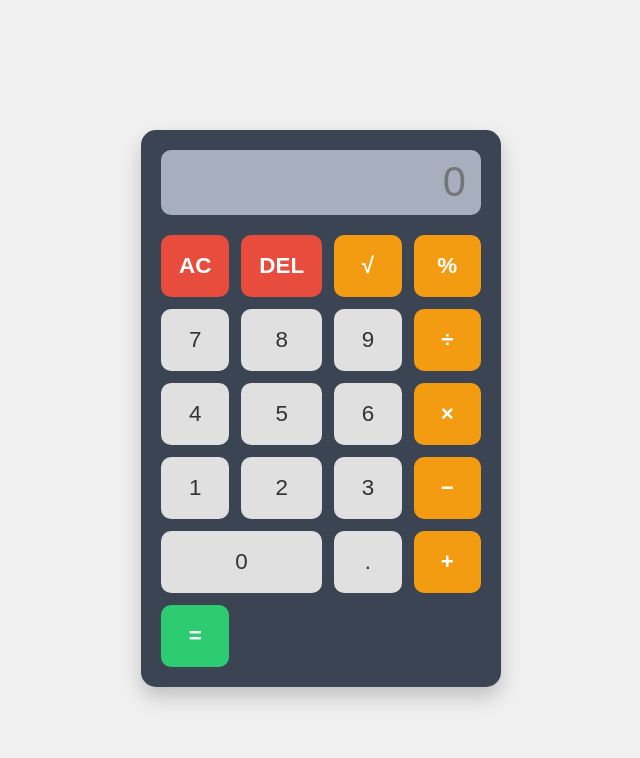
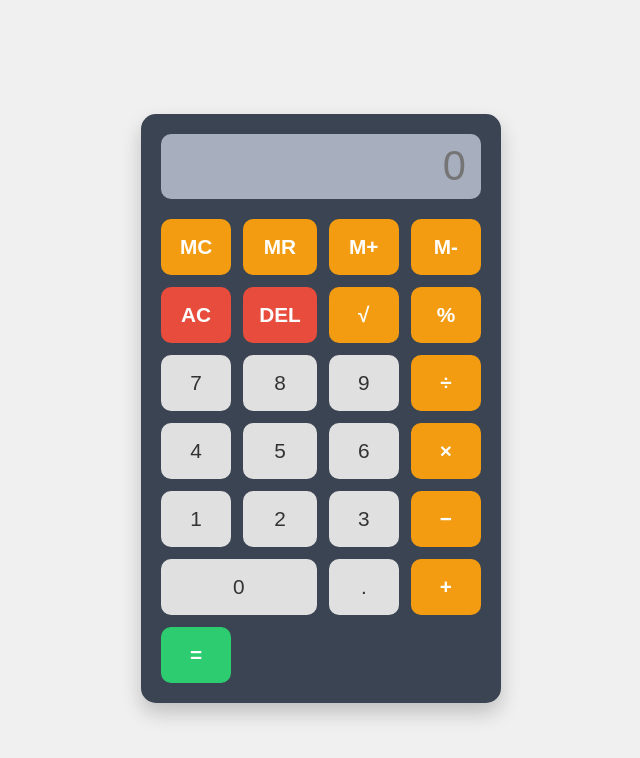
Before and after one commit to imamwahyudime/simple-calculator, a plain HTML site: page index.html in a window 1280 px wide. Shown: the whole page, without its empty margins (319-959 px from the left). Drawn offline with Linux system fonts and the light colour scheme.

Commit message:
Update index.html

```diff
--- a/index.html
+++ b/index.html
@@ -3,39 +3,38 @@
 <head>
     <meta charset="UTF-8">
     <meta name="viewport" content="width=device-width, initial-scale=1.0">
-    <title>Enhanced Calculator (Classic Colors)</title>
+    <title>Calculator with Memory (Classic Colors)</title>
 
     <style>
-        /* CSS styles reverted to the original color palette */
         body {
             display: flex;
             justify-content: center;
             align-items: center;
             min-height: 100vh;
-            background-color: #f0f0f0; /* Original light gray page background */
+            background-color: #f0f0f0;
             font-family: 'Arial', sans-serif;
         }
 
         .calculator {
-            background-color: #3a4452; /* Original dark blue-gray body */
-            padding: 20px; /* Adjusted padding slightly */
+            background-color: #3a4452;
+            padding: 20px;
             border-radius: 15px;
-            box-shadow: 0 10px 20px rgba(0, 0, 0, 0.2); /* Simple shadow for depth */
-            width: 320px; /* Maintain fixed width */
+            box-shadow: 0 10px 20px rgba(0, 0, 0, 0.2);
+            width: 320px;
         }
 
         #display {
             width: 100%;
-            height: 65px; /* Adjusted height */
-            font-size: 2.6em; /* Adjusted font size */
+            height: 65px;
+            font-size: 2.6em;
             text-align: right;
             border: none;
-            background-color: #a7afbe; /* Original lighter blue-gray display */
+            background-color: #a7afbe;
             border-radius: 10px;
-            padding: 10px 15px; /* Adjusted padding */
+            padding: 10px 15px;
             margin-bottom: 20px;
             box-sizing: border-box;
-            color: #333; /* Darker text for contrast */
+            color: #333;
             overflow: hidden;
             text-overflow: ellipsis;
             white-space: nowrap;
@@ -44,29 +43,29 @@
         .buttons {
             display: grid;
             grid-template-columns: repeat(4, 1fr);
-            gap: 12px; /* Adjusted gap */
+            gap: 12px;
         }
 
         button {
-            padding: 18px;
-            font-size: 1.4em;
+            padding: 16px; /* Slightly reduced padding to fit extra row better */
+            font-size: 1.3em; /* Slightly reduced font size */
             border: none;
-            border-radius: 10px; /* Slightly less rounded */
+            border-radius: 10px;
             cursor: pointer;
-            background-color: #e0e0e0; /* Original light gray for number buttons */
-            color: #333; /* Dark text for number buttons */
+            background-color: #e0e0e0;
+            color: #333;
             transition: background-color 0.2s ease;
         }
 
         button:hover {
-            background-color: #d5d5d5; /* Simple hover for number buttons */
+            background-color: #d5d5d5;
         }
 
         button:active {
-            background-color: #cccccc; /* Simple active state for number buttons */
+            background-color: #cccccc;
         }
 
-        /* Style for function buttons (Sqrt, Percent) - matching operators */
+        /* Style for function buttons (Sqrt, Percent, Memory) */
         .function {
              background-color: #f39c12; /* Orange background */
              color: white;
@@ -77,7 +76,7 @@
 
         /* Style for operator buttons */
         .operator {
-            background-color: #f39c12; /* Original Orange background */
+            background-color: #f39c12; /* Orange background */
             color: white;
             font-weight: bold;
         }
@@ -87,7 +86,7 @@
         /* Style for Equals button */
         .equals {
             grid-column: span 1;
-            background-color: #2ecc71; /* Original Green background */
+            background-color: #2ecc71; /* Green background */
             color: white;
             font-weight: bold;
         }
@@ -96,7 +95,7 @@
 
         /* Style for Clear/Delete buttons */
         .clear {
-             background-color: #e74c3c; /* Red background for Clear/DEL */
+             background-color: #e74c3c; /* Red background */
              color: white;
              font-weight: bold;
         }
@@ -105,7 +104,7 @@
 
 
          .zero {
-             grid-column: span 2; /* Keep 0 spanning two columns */
+             grid-column: span 2;
         }
 
     </style>
@@ -115,9 +114,17 @@
     <div class="calculator">
         <input type="text" id="display" readonly placeholder="0">
         <div class="buttons">
+            <button onclick="memoryClear()" class="function">MC</button>
+            <button onclick="memoryRecall()" class="function">MR</button>
+            <button onclick="memoryAdd()" class="function">M+</button>
+            <button onclick="memorySubtract()" class="function">M-</button>
+
             <button onclick="clearDisplay()" class="clear">AC</button>
             <button onclick="deleteLast()" class="clear">DEL</button>
-             <button onclick="calculateSqrt()" class="function">√</button> <button onclick="calculatePercent()" class="function">%</button> <button onclick="appendNumber('7')">7</button>
+            <button onclick="calculateSqrt()" class="function">√</button>
+            <button onclick="calculatePercent()" class="function">%</button>
+
+            <button onclick="appendNumber('7')">7</button>
             <button onclick="appendNumber('8')">8</button>
             <button onclick="appendNumber('9')">9</button>
             <button onclick="appendOperator('/')" class="operator">÷</button>
@@ -137,38 +144,33 @@
             <button onclick="appendOperator('+')" class="operator">+</button>
             <button onclick="calculateResult()" class="equals">=</button>
 
-
         </div>
     </div>
 
     <script>
+        // JavaScript logic including Memory Functions
         const display = document.getElementById('display');
         let operatorPressed = false;
         let decimalPressedInCurrentNumber = false;
         const errorMsg = "Error";
         const infinityMsg = "Infinity";
 
+        // --- Memory Variable ---
+        let memoryValue = 0;
+
         function updateDisplay(value) {
             try {
                 let displayValue = String(value);
-                if (displayValue === "NaN") {
-                    display.value = errorMsg; return;
-                }
-                 if (displayValue === infinityMsg || displayValue === "-Infinity") {
-                    display.value = infinityMsg; return;
-                }
+                if (displayValue === "NaN") { display.value = errorMsg; return; }
+                if (displayValue === infinityMsg || displayValue === "-Infinity") { display.value = infinityMsg; return; }
                 display.value = displayValue;
                 operatorPressed = ['+', '-', '*', '/'].includes(displayValue.slice(-1));
                 decimalPressedInCurrentNumber = displayValue.includes('.') && displayValue.lastIndexOf('.') > Math.max(displayValue.lastIndexOf('+'), displayValue.lastIndexOf('-'), displayValue.lastIndexOf('*'), displayValue.lastIndexOf('/'));
-            } catch (e) {
-                 display.value = errorMsg;
-            }
+            } catch (e) { display.value = errorMsg; }
         }
 
         function appendNumber(number) {
-            if (display.value === errorMsg || display.value === infinityMsg) {
-                clearDisplay();
-            }
+            if (display.value === errorMsg || display.value === infinityMsg) { clearDisplay(); }
             updateDisplay(display.value + number);
             operatorPressed = false;
         }
@@ -194,11 +196,8 @@
             const currentValue = display.value;
             if (currentValue === errorMsg || currentValue === infinityMsg) return;
             if (decimalPressedInCurrentNumber) return;
-            if (currentValue === '' || operatorPressed) {
-                updateDisplay(currentValue + '0.');
-            } else {
-                updateDisplay(currentValue + '.');
-            }
+            if (currentValue === '' || operatorPressed) { updateDisplay(currentValue + '0.'); }
+            else { updateDisplay(currentValue + '.'); }
             decimalPressedInCurrentNumber = true;
             operatorPressed = false;
         }
@@ -212,9 +211,7 @@
 
         function deleteLast() {
             const currentValue = display.value;
-             if (currentValue === errorMsg || currentValue === infinityMsg) {
-                clearDisplay(); return;
-            }
+            if (currentValue === errorMsg || currentValue === infinityMsg) { clearDisplay(); return; }
             updateDisplay(currentValue.slice(0, -1));
         }
 
@@ -244,20 +241,79 @@
             if (expression === '' || expression === errorMsg || expression === infinityMsg) return;
             try {
                 const sanitizedExpression = expression.replace(/×/g, '*').replace(/÷/g, '/');
-                 if (['+', '-', '*', '/'].includes(sanitizedExpression.slice(-1))) {
-                     updateDisplay(errorMsg); return;
-                 }
+                if (['+', '-', '*', '/'].includes(sanitizedExpression.slice(-1))) { updateDisplay(errorMsg); return; }
                 const calculate = new Function('return ' + sanitizedExpression);
                 const result = calculate();
                 if (isNaN(result)) { updateDisplay(errorMsg); }
                 else if (!isFinite(result)) { updateDisplay(infinityMsg); }
                 else { updateDisplay(parseFloat(result.toPrecision(12))); }
-            } catch (error) {
-                 console.error("Calculation Error:", error);
-                 updateDisplay(errorMsg);
-            }
+            } catch (error) { console.error("Calculation Error:", error); updateDisplay(errorMsg); }
             operatorPressed = false;
             decimalPressedInCurrentNumber = display.value.includes('.');
+        }
+
+        // --- Memory Functions ---
+
+        /**
+         * Clears the value stored in memory.
+         */
+        function memoryClear() {
+            memoryValue = 0;
+            // Optional: Add feedback to user e.g., console.log("Memory Cleared");
+        }
+
+        /**
+         * Recalls the value from memory and displays it, replacing the current display content.
+         */
+        function memoryRecall() {
+             // Convert memoryValue to string for display consistency, handle potential precision
+             updateDisplay(parseFloat(memoryValue.toPrecision(12)));
+             // When recalling, the display now holds a complete number, ready for next operation
+             operatorPressed = false;
+             // decimalPressedInCurrentNumber is updated by updateDisplay
+        }
+
+        /**
+         * Adds the current display value to the value stored in memory.
+         */
+        function memoryAdd() {
+            const currentValueStr = display.value;
+            if (currentValueStr === errorMsg || currentValueStr === infinityMsg || currentValueStr === '') return;
+
+            try {
+                const currentValue = parseFloat(currentValueStr);
+                if (!isNaN(currentValue)) {
+                    memoryValue += currentValue;
+                    // Optional: Add feedback e.g., console.log("Added to Memory. New Memory:", memoryValue);
+                } else {
+                    // Handle case where display has something non-numeric that isn't Error/Infinity
+                     console.warn("M+ attempted on non-numeric display value:", currentValueStr);
+                }
+            } catch(e) {
+                 console.error("Error during M+ operation:", e);
+            }
+             // Typically, M+ does not clear or change the display
+        }
+
+        /**
+         * Subtracts the current display value from the value stored in memory.
+         */
+        function memorySubtract() {
+             const currentValueStr = display.value;
+            if (currentValueStr === errorMsg || currentValueStr === infinityMsg || currentValueStr === '') return;
+
+             try {
+                 const currentValue = parseFloat(currentValueStr);
+                if (!isNaN(currentValue)) {
+                    memoryValue -= currentValue;
+                     // Optional: Add feedback e.g., console.log("Subtracted from Memory. New Memory:", memoryValue);
+                } else {
+                    console.warn("M- attempted on non-numeric display value:", currentValueStr);
+                }
+            } catch(e) {
+                console.error("Error during M- operation:", e);
+            }
+             // Typically, M- does not clear or change the display
         }
 
          clearDisplay(); // Initialize
```
Lines whose indentation alone changed are shown as unchanged.
